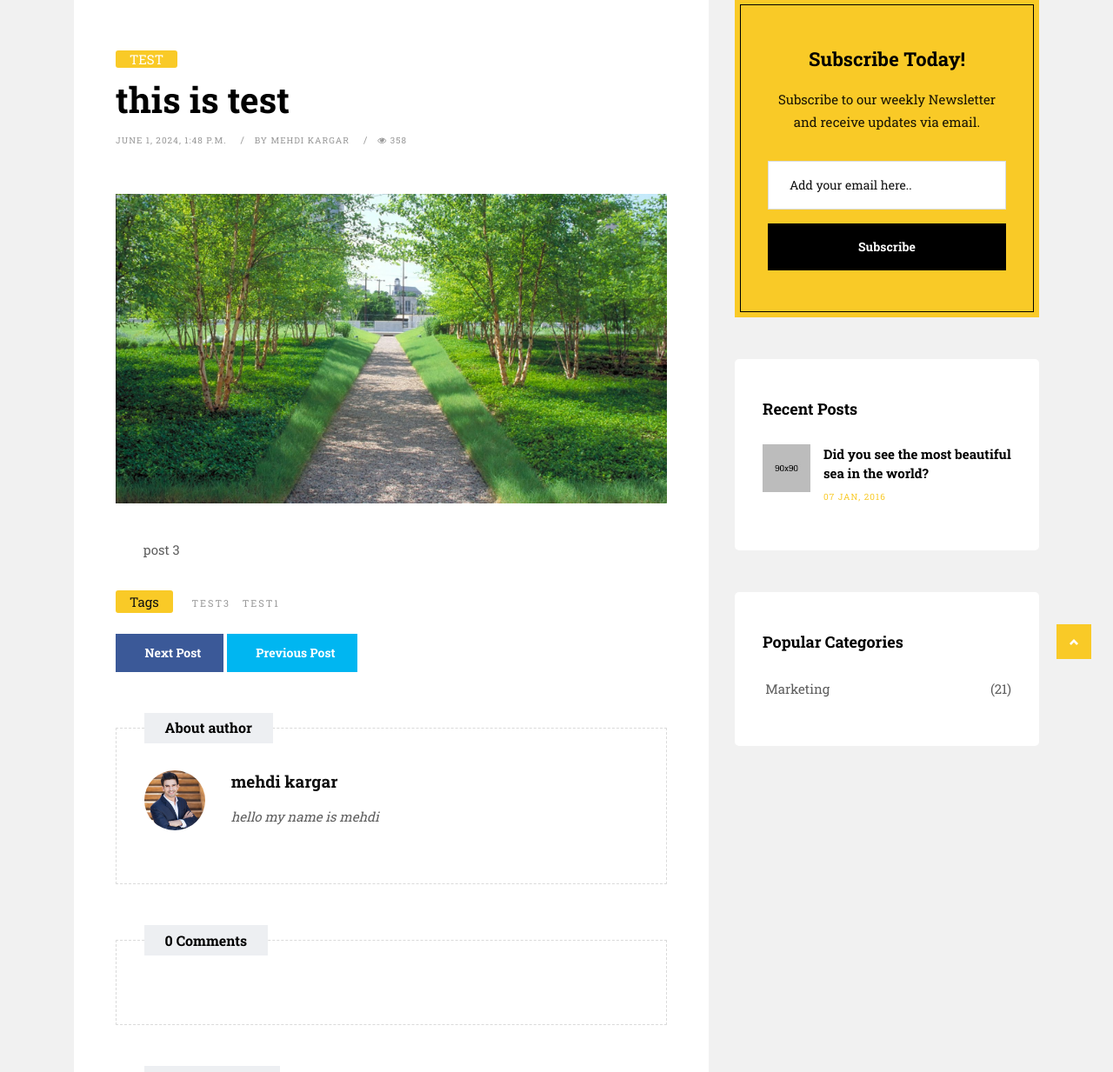
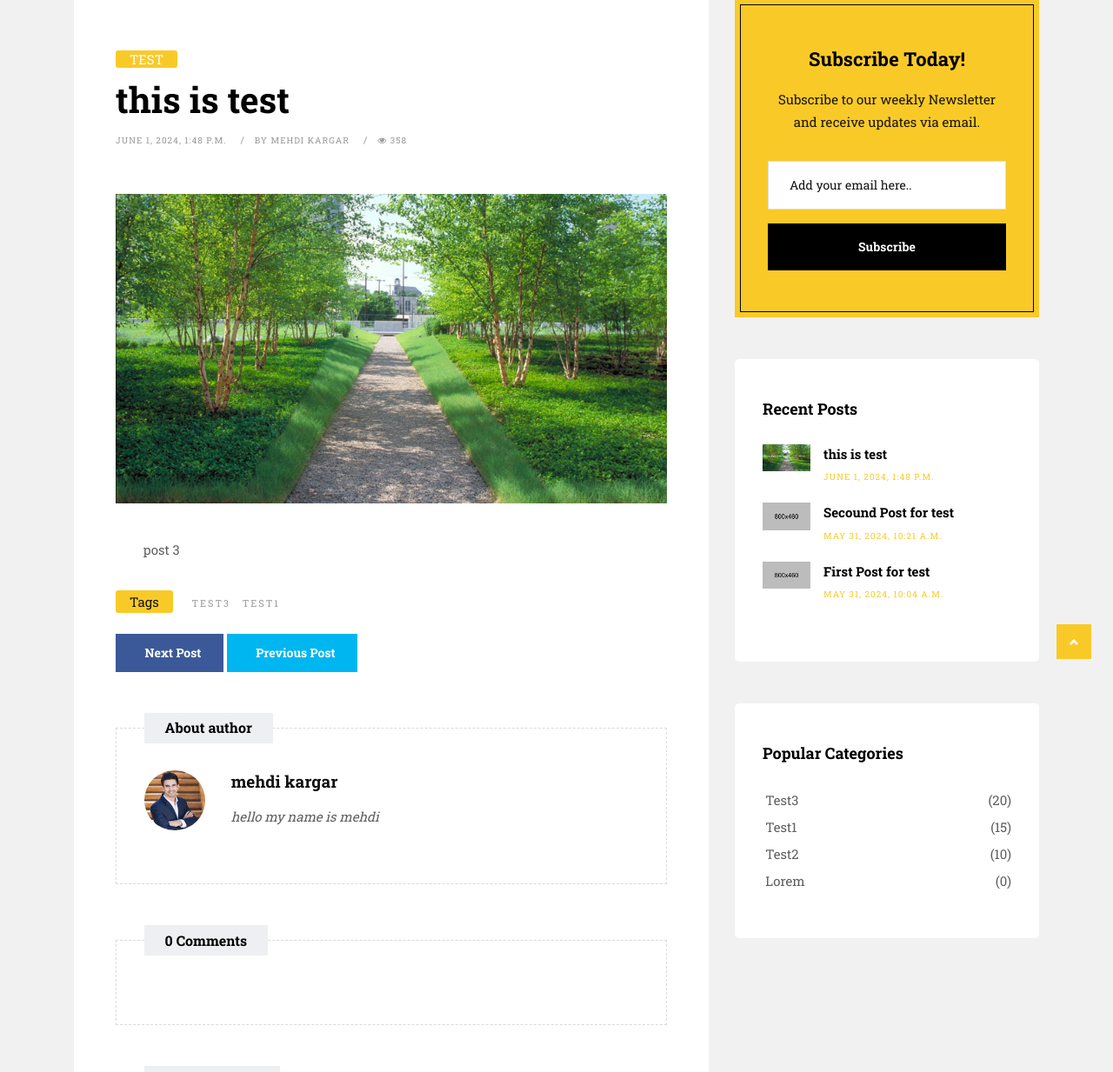
Before and after one commit to mehnan2001/practiceDataBase, a Django app: page /blog/3 in a window 1280 px wide. Shown: the part 142-1375 px from the top of the page at 87% size. Run offline with Django 5.2, Linux system fonts and the light colour scheme; data comes from the database, SQL or seed files in the repository; both versions use the stored data as it was after the commit; some libraries are stand-ins or nearby versions.

Commit message:
Correction of some defects
Correction of some defects

```diff
--- a/blog/models.py
+++ b/blog/models.py
@@ -20,6 +20,9 @@ class Tags(models.Model):
     repetitions = models.IntegerField(default=0)
     createAt = models.DateTimeField(auto_now_add=True)
     updateAt = models.DateTimeField(auto_now=True)
+
+    def __str__(self):
+        return f"{self.name} ({self.repetitions})"
 
     class Meta:
         ordering = ('-repetitions',)
--- a/blog/views.py
+++ b/blog/views.py
@@ -3,8 +3,9 @@ from django.shortcuts import render, get_object_or_404
 from blog.models import *
 from django.db.models import Count
 
-category = Tags.objects.values('name', 'repetitions').annotate(disease_count=Count('name')).order_by('-repetitions')[:5]
-recentPost = Post.objects.values('id', 'title', 'pubDate', 'image').order_by('-pubDate').filter(
+category = Tags.objects.values('name', 'repetitions').annotate(
+    disease_count=Count('name')).order_by('-repetitions')[:5]
+recentPost = Post.objects.values('id', 'title', 'pubDate', 'image').filter(
     pubDate__lte=timezone.now(), status=True)[:3]
 
 
@@ -53,7 +54,6 @@ def singleView(requests, postId):
         'comments': comments,
         'category': category,
         'recentPost': recentPost,
-        'posts': posts,
         'prevPost': prevPost,
         'nextPost': nextPost
     }
--- a/templates/blog/marketing-blog.html
+++ b/templates/blog/marketing-blog.html
@@ -43,7 +43,6 @@
 
                                 <h4><a href= "{% url 'blog:singleView' postId=post.id %}">{{ post.title }}</a></h4>
                                 <p>{{ post.content }}</p>
-                                <p>{{ post.image.url }}</p>
                                 <small><a href="#" title="">{{ post.pubDate }}</a></small>
                                 <small><a href="#" title="">by {{ post.author }}</a></small>
                                 <small><a href="#" title=""><i class="fa fa-eye"></i> {{ post.viewCount }}</a></small>
--- a/templates/blog/marketing-single.html
+++ b/templates/blog/marketing-single.html
@@ -161,16 +161,18 @@
                         <h2 class="widget-title">Recent Posts</h2>
                         <div class="blog-list-widget">
                             <div class="list-group">
+                                {% for recent in recentPost %}
+                                <a href="{% url 'blog:singleView' postId=recent.id %}"
+                                   class="list-group-item list-group-item-action flex-column align-items-start">
+                                    <div class="w-100 justify-content-between">
+                                        <img src= "media/{{ recent.image }}" alt="" class="img-fluid float-left">
+                                        <h5 class="mb-1">{{ recent.title }}</h5>
 
-                                    <a href="#"
-                                       class="list-group-item list-group-item-action flex-column align-items-start">
-                                        <div class="w-100 last-item justify-content-between">
-                                            <img src={% static "upload/small_09.jpg" %} alt=""
-                                                 class="img-fluid float-left">
-                                            <h5 class="mb-1">Did you see the most beautiful sea in the world?</h5>
-                                            <small>07 Jan, 2016</small>
+                                        <small>{{ recent.pubDate }}</small>
                                     </div>
                                 </a>
+                                {% endfor %}
+
                             </div>
                         </div><!-- end blog-list -->
                     </div><!-- end widget -->
@@ -179,9 +181,12 @@
                         <div class="widget">
                         <h2 class="widget-title">Popular Categories</h2>
                         <div class="link-widget">
+
+                            {% for cat in category %}
                             <ul>
-                                    <li><a href="#">Marketing <span>(21)</span></a></li>
+                                <li><a href="#">{{ cat.name }} <span>({{ cat.repetitions }})</span></a></li>
                             </ul>
+                            {% endfor %}
                         </div><!-- end link-widget -->
                     </div><!-- end widget -->
                     </div><!-- end sidebar -->
```
Also changed, not shown: db.sqlite3, media/blog/2024/06/03/lorem-ipsum-alternatives-768x492.png (added). Lines whose indentation alone changed are shown as unchanged.
